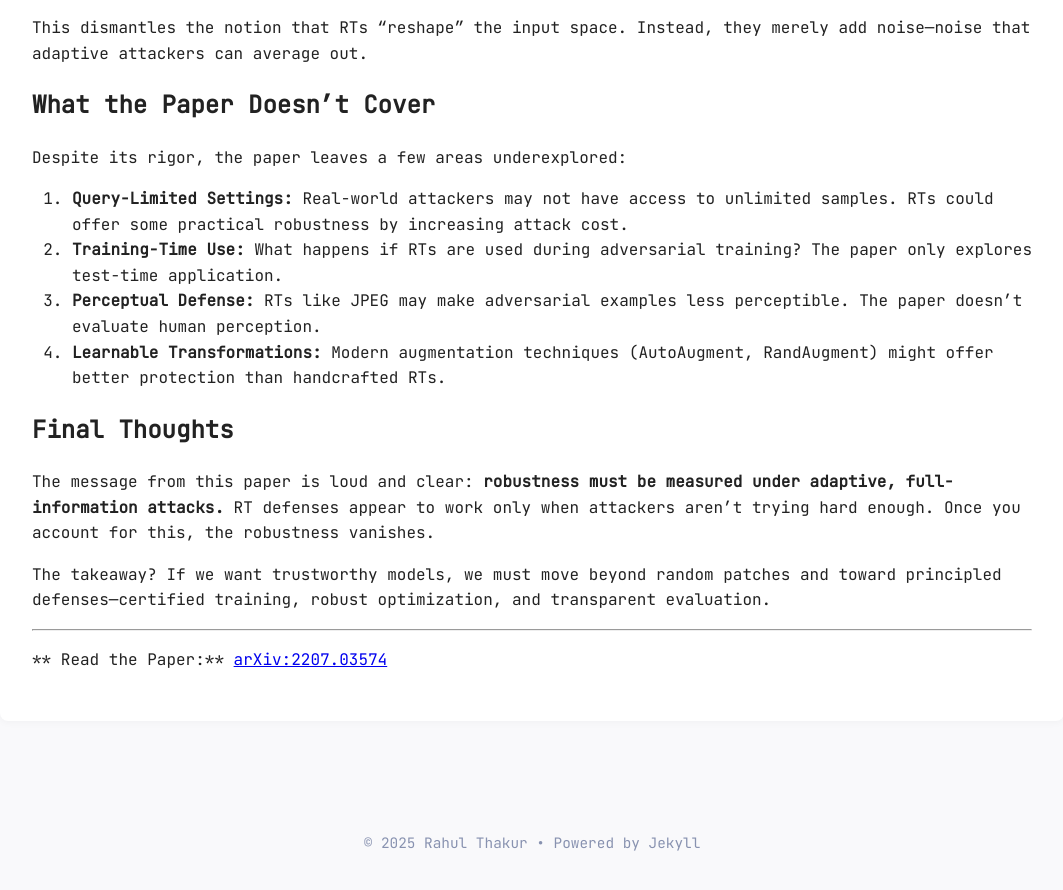
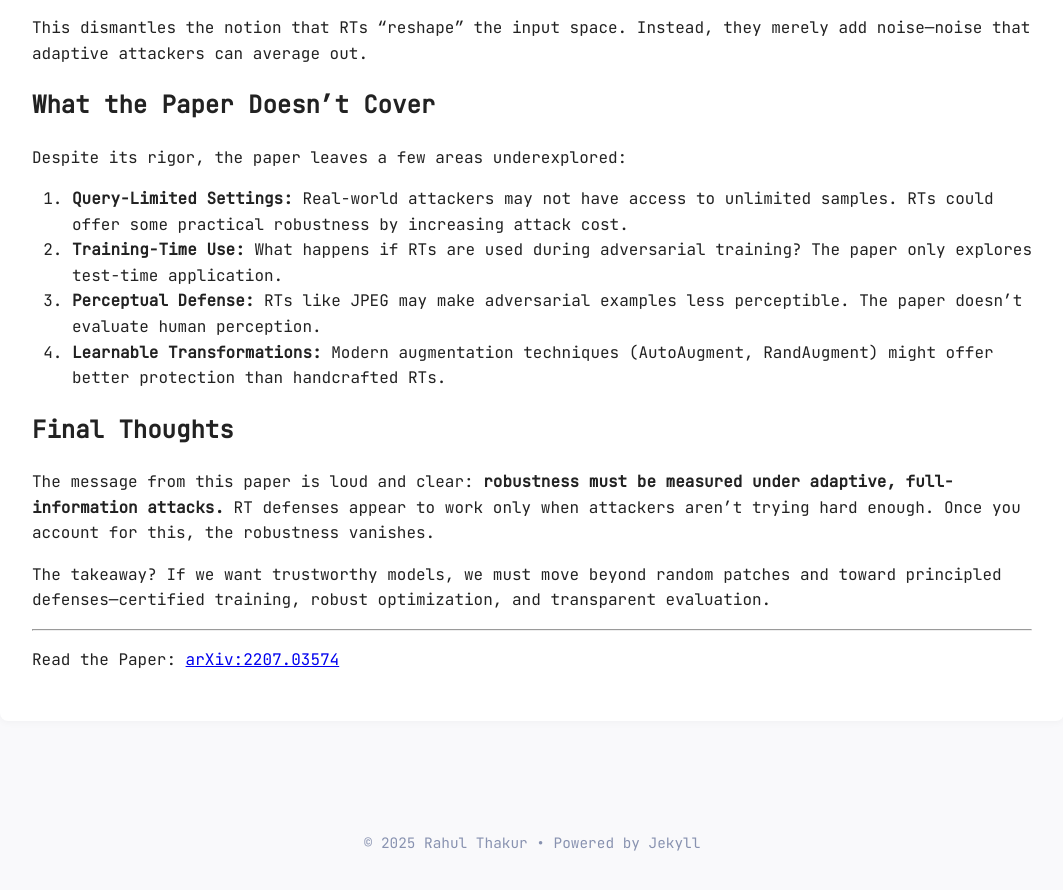
Before and after one commit to Raahul-Thakur/tensorandquarks.github.io, a Jekyll site: the page built from _posts/2025-03-06-random-transformation.md, in a window 1280 px wide and 900 px high, scrolled down 2392 px. Shown: the top 890 px of the window, without its empty margins (108-1171 px from the left). Built offline with Jekyll 4.4.1, drawn with Linux system fonts in a browser that asks for light colours.

```diff
--- a/_posts/2025-03-06-random-transformation.md
+++ b/_posts/2025-03-06-random-transformation.md
@@ -83,4 +83,4 @@ The takeaway? If we want trustworthy models, we must move beyond random patches
 
 ---
 
-** Read the Paper:** [arXiv:2207.03574](https://arxiv.org/abs/2207.03574)
+Read the Paper: [arXiv:2207.03574](https://arxiv.org/abs/2207.03574)
```
